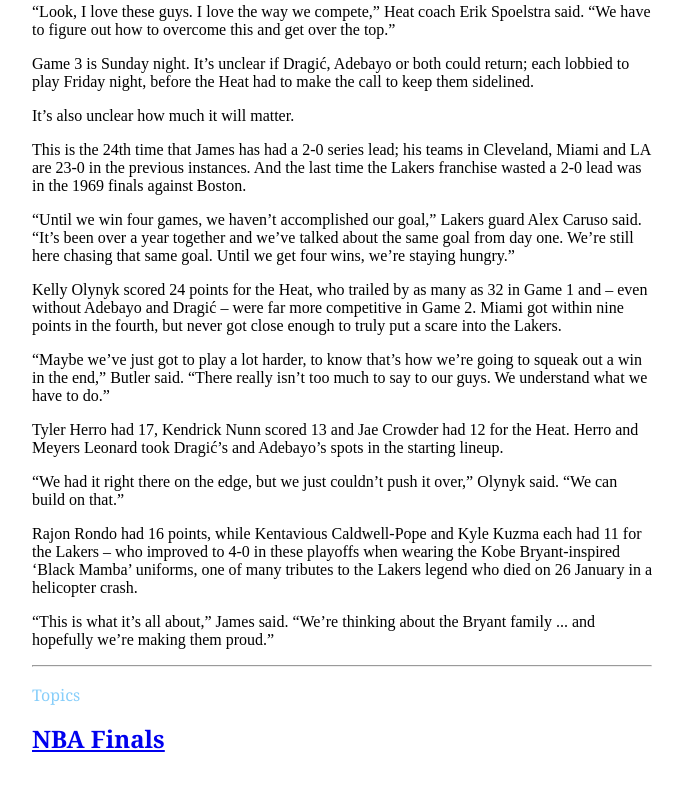
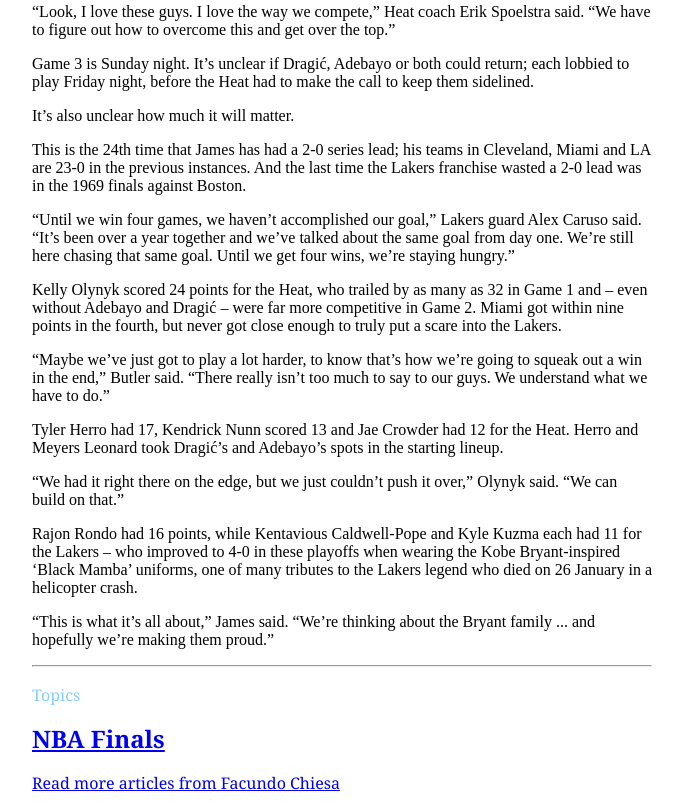
Before and after one commit to Facundo92/Radium-News, a plain HTML site: page index.html in a window 1280 px wide. Shown: the part 1195-1998 px from the top of the page, without its empty margins (216-899 px from the left). Before the commit the page ends 1966 px from the top, so only its background shows below. Drawn offline with Linux system fonts and the light colour scheme.

Commit message:
link added

```diff
--- a/index.html
+++ b/index.html
@@ -35,9 +35,10 @@
       <p>Rajon Rondo had 16 points, while Kentavious Caldwell-Pope and Kyle Kuzma each had 11 for the Lakers – who improved to 4-0 in these playoffs when wearing the Kobe Bryant-inspired ‘Black Mamba’ uniforms, one of many tributes to the Lakers legend who died on 26 January in a helicopter crash.</p>
       <p>“This is what it’s all about,” James said. “We’re thinking about the Bryant family ... and hopefully we’re making them proud.”</p>
       <hr>
-    <div class="ending" >
-   <p>Topics<p>
-  <h2><a href="https://www.theguardian.com/sport/nba-finals"> NBA Finals</a></h2>
+  <div class="ending" >
+      <p>Topics<p>
+     <h2><a href="https://www.theguardian.com/sport/nba-finals"> NBA Finals</a></h2>
+     <a href="file:///C:/Users/JC/Desktop/Curso/news2/index.html">Read more articles from Facundo Chiesa</a>
   </div>
 </article>
 </body>
```
